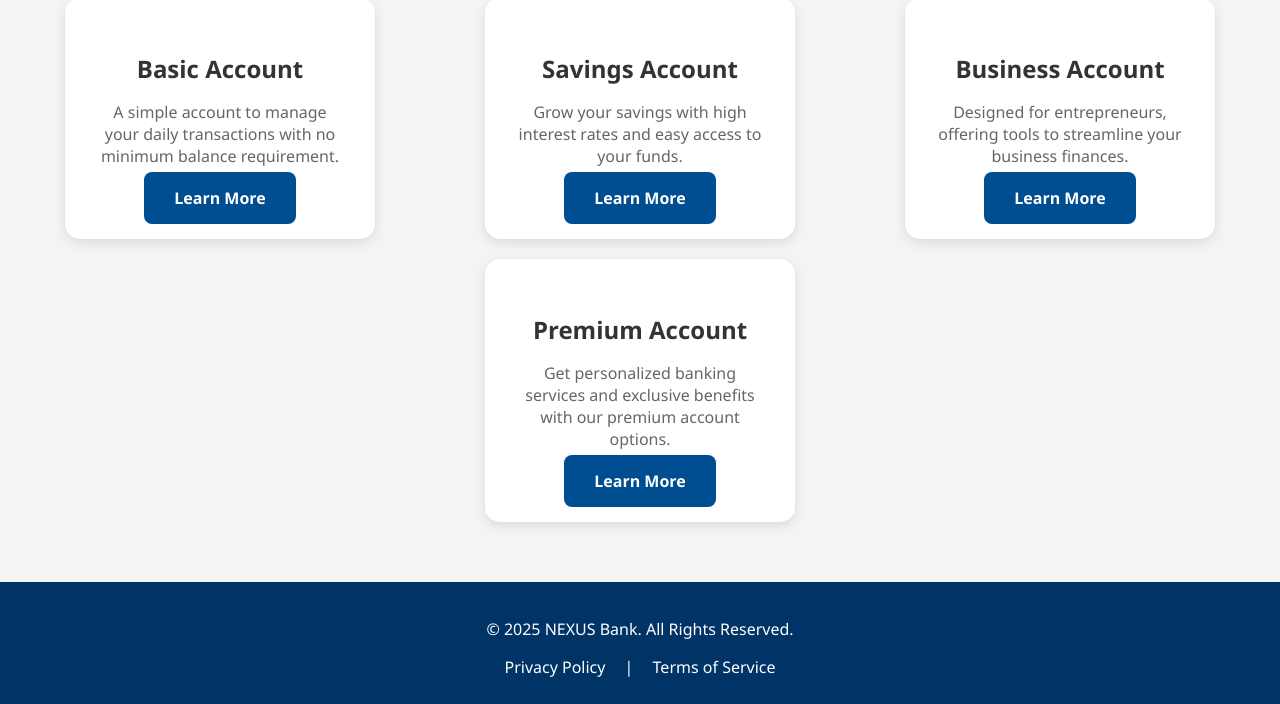
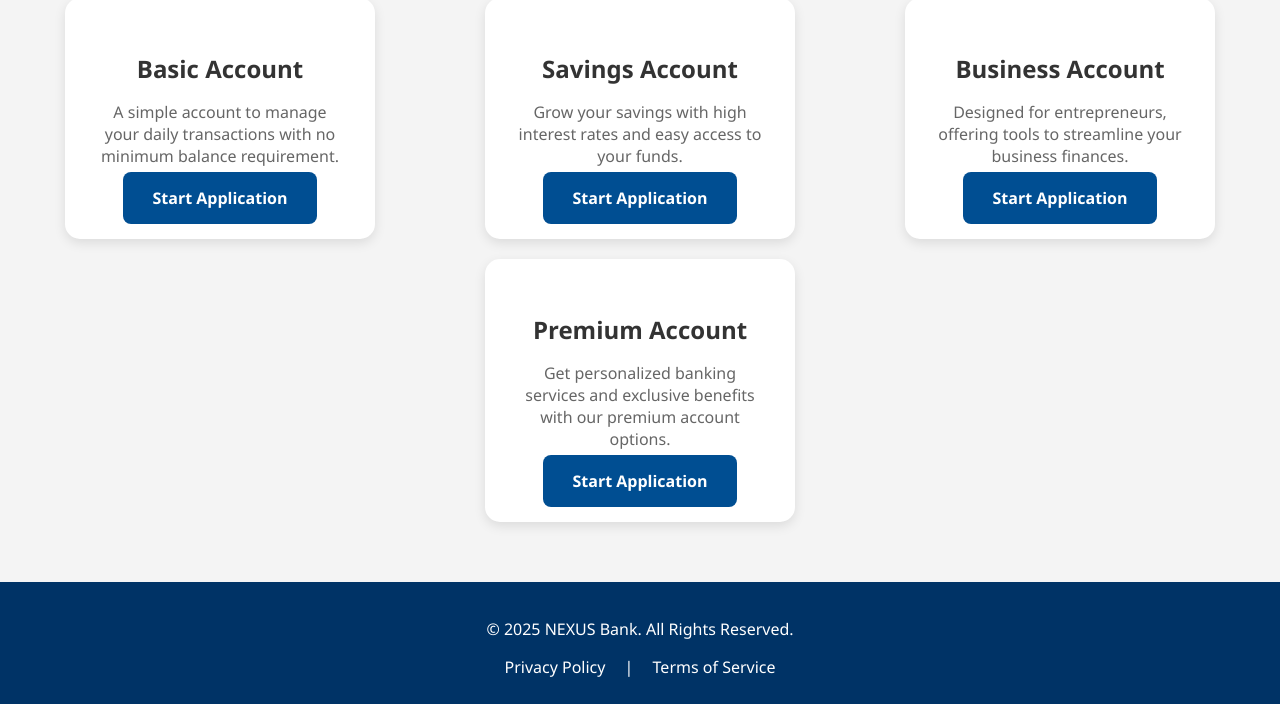
Before and after one commit to rkanjana/nexus-bank-live, a website: page public/aboutacc.html in a window 1280 px wide. Shown: the part 570-1274 px from the top of the page. Drawn offline with Linux system fonts and the light colour scheme.

Commit message:
Fix account opening link
Updated account card links to direct users to the application page instead of a placeholder.

```diff
--- a/public/aboutacc.html
+++ b/public/aboutacc.html
@@ -131,25 +131,25 @@
         <div class="account-card">
             <h3>Basic Account</h3>
             <p>A simple account to manage your daily transactions with no minimum balance requirement.</p>
-            <a href="#" class="cta-button">Learn More</a>
+            <a href="sbaccount.html" class="cta-button">Start Application</a>
         </div>
 
         <div class="account-card">
             <h3>Savings Account</h3>
             <p>Grow your savings with high interest rates and easy access to your funds.</p>
-            <a href="#" class="cta-button">Learn More</a>
+            <a href="sbaccount.html" class="cta-button">Start Application</a>
         </div>
 
         <div class="account-card">
             <h3>Business Account</h3>
             <p>Designed for entrepreneurs, offering tools to streamline your business finances.</p>
-            <a href="#" class="cta-button">Learn More</a>
+            <a href="sbaccount.html" class="cta-button">Start Application</a>
         </div>
 
         <div class="account-card">
             <h3>Premium Account</h3>
             <p>Get personalized banking services and exclusive benefits with our premium account options.</p>
-            <a href="#" class="cta-button">Learn More</a>
+            <a href="sbaccount.html" class="cta-button">Start Application</a>
         </div>
     </div>
 </div>
```
